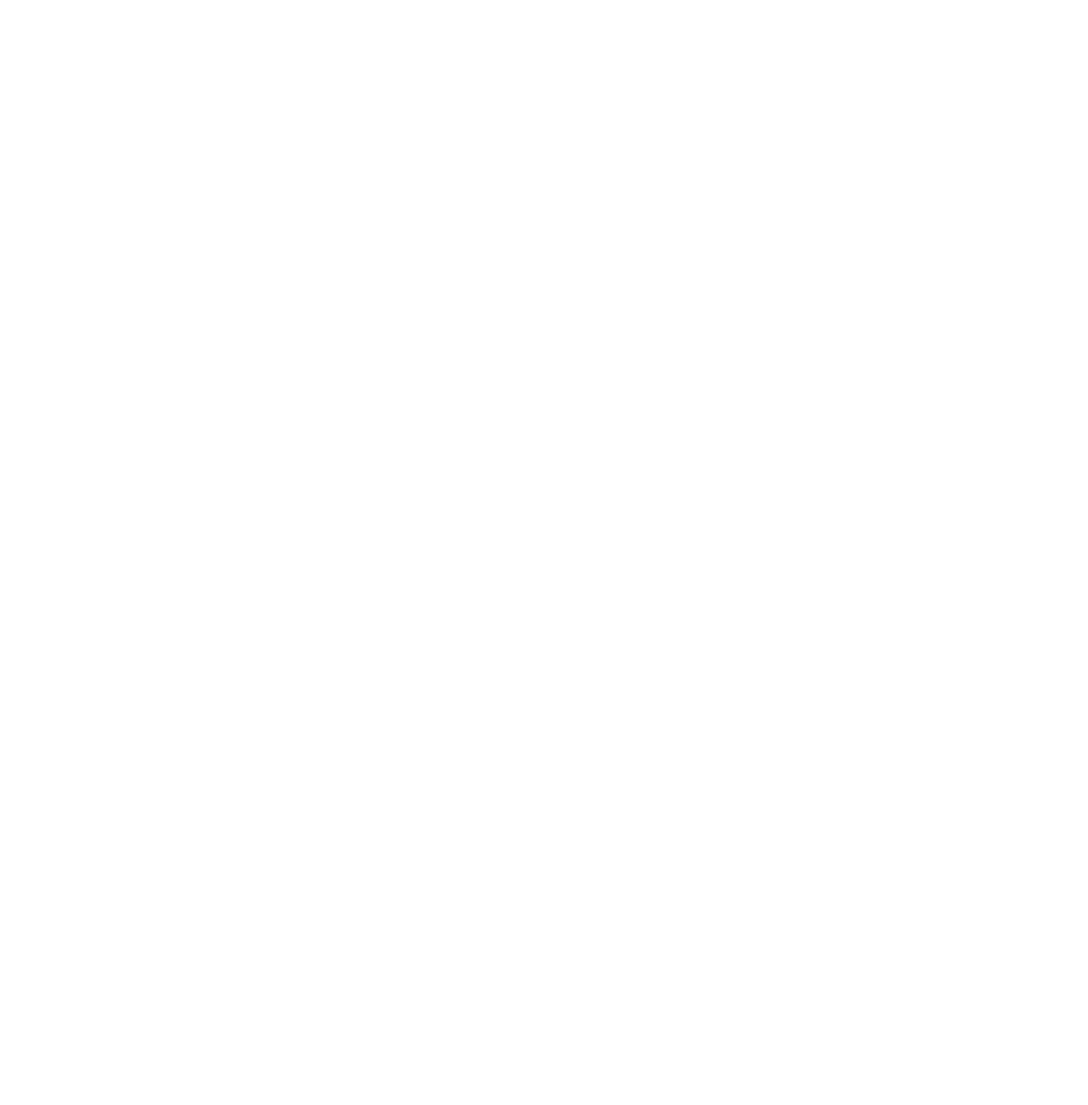
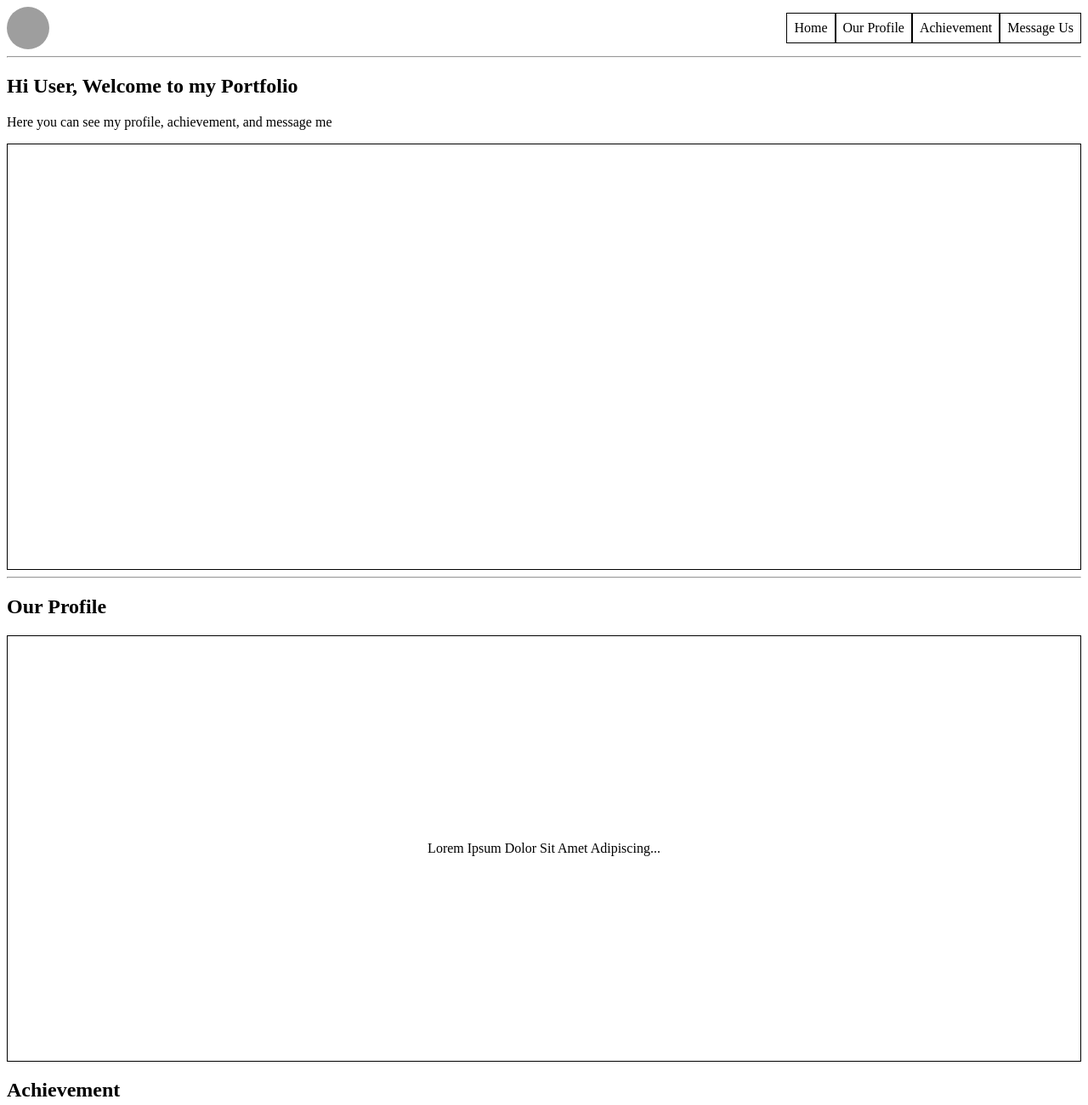
Before and after one commit to revou-fundamental-course/03-mar-25-Ramadhan181101, a plain HTML site: page index.html in a window 1280 px wide. Shown: the top 1301 px of the page at 85% size. Before the commit the page ends 800 px from the top, so only its background shows below. Drawn offline with Linux system fonts and the light colour scheme; grey boxes are pictures that could not be loaded.

Commit message:
hari kedua project

```diff
--- a/css/style.css
+++ b/css/style.css
@@ -1 +1,58 @@
 /* ini css */
+/* Ini file css */
+
+.main-header {
+    display: flex;
+    justify-content: space-between;
+    align-items: center;
+}
+
+.main-logo {
+    height: 50px;
+    width: 50px;
+    background-image: url(https://picsum.photos/200);
+    background-position: center;
+    background-size: cover;
+    border-radius: 50%;
+}
+
+nav {
+    display: flex;
+}
+
+nav>a {
+    padding: 8px;
+    border: 1px solid;
+    text-decoration: none;
+    color: black;
+}
+
+.banner-img {
+    border: 1px solid;
+    height: 500px;
+}
+
+.our-profile-content {
+    border: 1px solid;
+    height: 500px;
+    align-content: center;
+    text-align: center;
+}
+
+.achievement-content {
+    border: 1px solid;
+    height: 500px;
+    align-content: center;
+    text-align: center;
+}
+
+.message-us-content {
+    border: 1px solid;
+    height: 500px;
+    align-content: center;
+    text-align: center;
+}
+
+footer {
+    text-align: center;
+}
--- a/index.html
+++ b/index.html
@@ -1,12 +1,90 @@
-<!-- ini html -->
 <!DOCTYPE html>
 <html lang="en">
+
 <head>
+    <!-- Meta Data -->
     <meta charset="UTF-8">
+    <!-- For responsive purpose -->
     <meta name="viewport" content="width=device-width, initial-scale=1.0">
-    <title>Document</title>
+    <title>Portfolio Yama</title>
+
+    <!-- CSS -->
+    <link rel="stylesheet" href="css/style.css">
 </head>
+
 <body>
+    <!-- Main Header -->
+    <header class="main-header">
+        <!-- Logo Website -->
+        <div class="main-logo"></div>
 
+        <!-- Navigation -->
+        <nav>
+            <a href="#home">Home</a>
+            <a href="#our-profile">Our Profile</a>
+            <a href="#achievement">Achievement</a>
+            <a href="#message-us">Message Us</a>
+        </nav>
+    </header>
+
+    <hr />
+
+    <!-- Main Content -->
+    <main>
+        <!-- Home Content -->
+        <section id="home">
+            <header>
+                <h1>Hi User, Welcome to my Portfolio</h1>
+                <p>Here you can see my profile, achievement, and message me</p>
+            </header>
+
+            <!-- Banner Autoslide -->
+            <div class="banner-img"></div>
+        </section>
+
+        <hr />
+
+        <!-- Our Profile Content -->
+        <section id="our-profile">
+            <header>
+                <h1>Our Profile</h1>
+            </header>
+
+            <!-- Our Profile Content -->
+            <div class="our-profile-content">
+                <p>Lorem Ipsum Dolor Sit Amet Adipiscing...</p>
+            </div>
+        </section>
+
+        <!-- Achievement Content -->
+        <section id="achievement">
+            <header>
+                <h1>Achievement</h1>
+            </header>
+
+            <!-- achievement Content -->
+            <div class="achievement-content">
+                <p>Lorem Ipsum Dolor Sit Amet Adipiscing...</p>
+            </div>
+        </section>
+
+        <!-- Message Us Content -->
+        <section id="message-us">
+            <header>
+                <h1>Message Us</h1>
+            </header>
+
+            <!-- Message Us Content -->
+            <div class="message-us-content">
+                <p>Lorem Ipsum Dolor Sit Amet Adipiscing...</p>
+            </div>
+        </section>
+    </main>
+
+    <!-- Main Footer -->
+    <footer>
+        <p>&copy; 2021 Portfolio Yama</p>
+    </footer>
 </body>
+
 </html>
```
Lines whose indentation alone changed are shown as unchanged.
